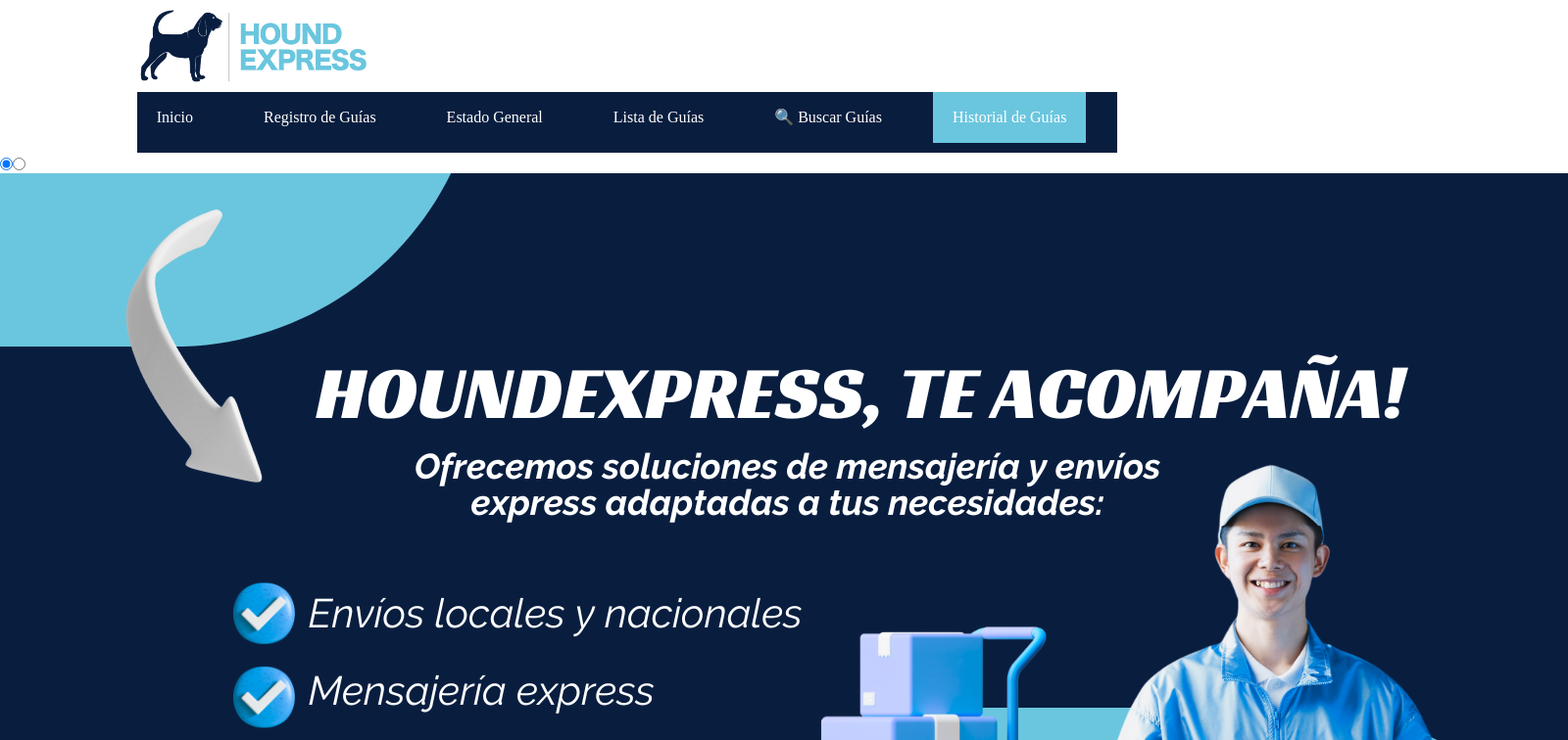
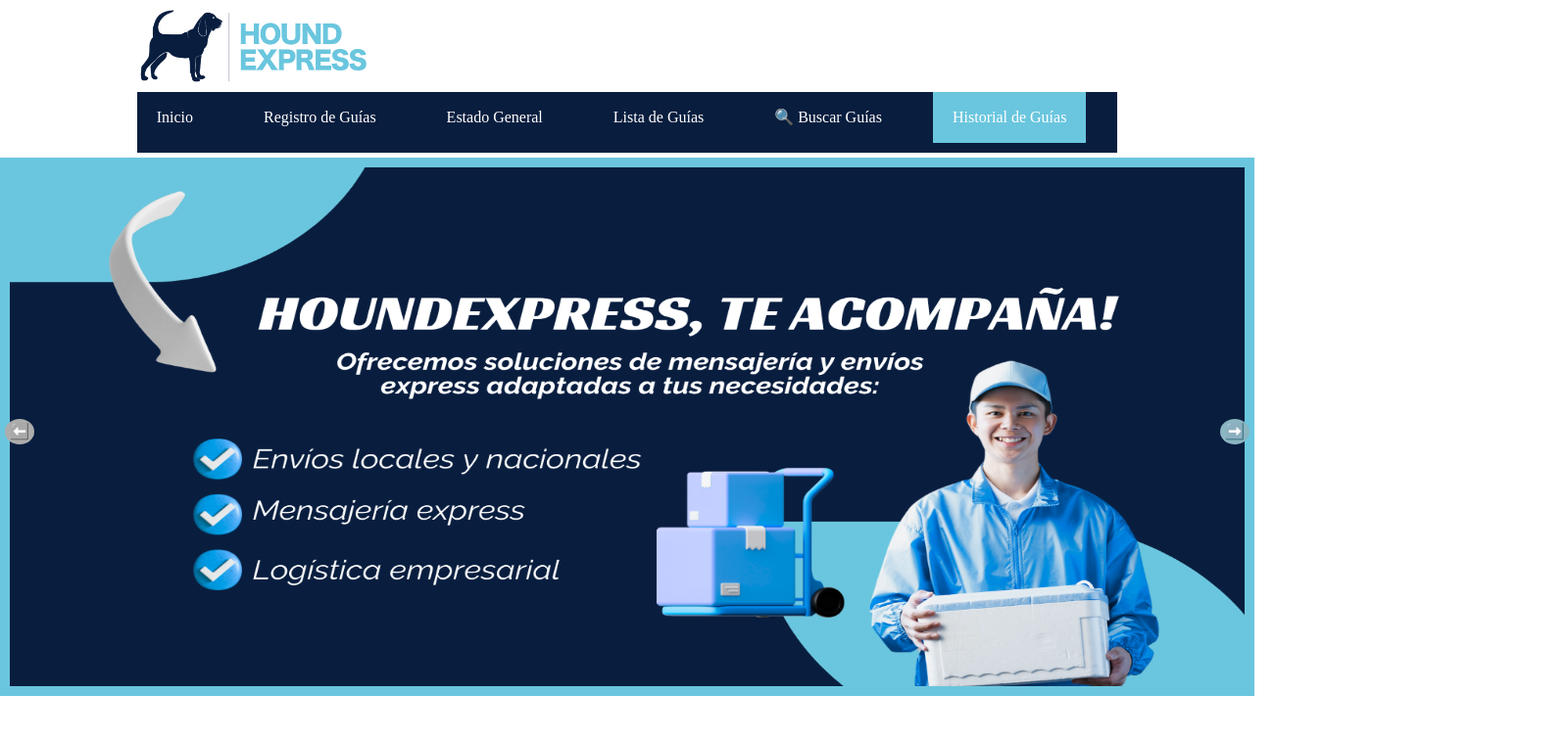
Before and after one commit to YisusDU/ebac-ea-m30-styles-react, a React (Create React App) app in the folder houndxpress1/: page / in a window 1280 px wide. Shown: the top 756 px of the page at 98% size, 1600 px wide, since content can reach past the window. Built offline with nearby package versions, Linux system fonts and the light colour scheme; a web font is replaced by a local one.

Commit message:
Se añade componente Banner completo

```diff
--- a/houndxpress1/src/components/Banner/index.tsx
+++ b/houndxpress1/src/components/Banner/index.tsx
@@ -1,44 +1,52 @@
-import React, { useState } from "react";
-import BannerCanva from "../../assets/IMG/bannerCanva-HX.png"
+import React, { useEffect, useState } from "react";
+import BannerCanva from "../../assets/IMG/bannerCanva-HX.png";
 import BannerLogistics from "../../assets/IMG/bannerUS__HX.png";
-import "./styles.ts"
+import {
+  BannerContainer,
+  CarouselContainer,
+  CarouselImages,
+  CarouselNav,
+} from "./styles";
 
 const Banner = () => {
-  //Capture the input radio checked
-  const [checked, setChecked] = useState("slide1");
+  //Capture the input radio position
+  const [position, setPosition] = useState<"left" | "right">("left");
+
+  //Function to listen the scroll event and change the position of the carousel
+  useEffect(() => {
+    console.log("Position changed:", position);
+  }, [position]);
 
   return (
     /* <!--Banner--> */
-    <article className="banner">
-      <section className="carousel">
-        <input
-          type="radio"
-          name="slides"
-          id="slide1"
-          checked={checked === "slide1"}
-          onChange={() => setChecked("slide1")}
-        />
-        <input
-          type="radio"
-          name="slides"
-          id="slide2"
-          checked={checked === "slide2"}
-          onChange={() => setChecked("slide2")}
-        />
-        <div className="carousel__images">
-          <div className="carousel__element">
-            <img className="banner__img" src={BannerCanva} alt="bannerCanva-HX" />
-          </div>
-          <div className="carousel__element">
-            <img className="banner__img" src={BannerLogistics} alt="Banner-HX-logistics" />
-          </div>
-        </div>
-        <div className="carousel__nav">
-          <label htmlFor="slide1">⬅️</label>
-          <label htmlFor="slide2">➡️</label>
-        </div>
-      </section>
-    </article>
+    <BannerContainer className="banner">
+      <CarouselContainer className="carousel">
+        <CarouselImages className="carousel__images" $position={position}>
+          <article className="carousel__element">
+            <img
+              className="banner__img"
+              src={BannerCanva}
+              alt="bannerCanva-HX"
+            />
+          </article>
+          <article className="carousel__element">
+            <img
+              className="banner__img"
+              src={BannerLogistics}
+              alt="Banner-HX-logistics"
+            />
+          </article>
+        </CarouselImages>
+        <CarouselNav className="carousel__nav" $position={position}>
+          <label htmlFor="slide1" onClick={() => setPosition("left")}>
+            ⬅️
+          </label>
+          <label htmlFor="slide2" onClick={() => setPosition("right")}>
+            ➡️
+          </label>
+        </CarouselNav>
+      </CarouselContainer>
+    </BannerContainer>
   );
 };
 
--- a/houndxpress1/src/components/Banner/styles.ts
+++ b/houndxpress1/src/components/Banner/styles.ts
@@ -1 +1,88 @@
-import styled from 'styled-components';
+import styled from "styled-components";
+import { flex, hover, active, cursorNotAllowed } from "../../theme/mixins";
+
+interface CheckedProps {
+  $position: "left" | "right";
+}
+
+const secondaryColor = (props: any) => props.theme.colors.secondaryColor;
+
+const BannerContainer = styled.article`
+  width: 100%;
+  margin-bottom: 2rem;
+  box-sizing: border-box;
+`;
+
+const CarouselContainer = styled.section`
+  ${flex("column", "unset", "space-evenly")};
+  overflow: hidden;
+  width: 100%;
+  height: 100%;
+
+  input[type="radio"] {
+    display: none;
+  }
+`;
+
+const CarouselImages = styled.section<CheckedProps>`
+  ${flex("row", "stretch", "stretch")};
+  width: 200%;
+  height: 100%;
+  transition: transform 0.5s ease-in-out;
+  transform: ${(props) =>
+    props.$position === "left" ? "translateX(0)" : "translateX(-50%)"};
+
+  .carousel__element {
+    ${flex("row", "center", "center")};
+    width: 100%;
+    background-color: ${secondaryColor};
+
+    .banner__img {
+      width: 100%;
+      height: 100%;
+      max-height: 34.38rem;
+      transition: opacity 0.5s ease-in-out;
+      background-size: cover;
+      background-repeat: no-repeat;
+      background-position: center;
+      padding: 0.625rem;
+    //   object-fit: contain;
+    }
+  }
+`;
+
+const CarouselNav = styled.section<CheckedProps>`
+  ${flex("row", "center", "space-between")};
+  width: 100%;
+  min-width: 19rem;
+  position: absolute;
+  margin-top: 0.625rem;
+  height: max-content;
+
+  label {
+    cursor: pointer;
+    padding: 0.3125rem;
+    background-color: #8ab5c1;
+    margin: 0 0.3125rem;
+    border-radius: 50%;
+    z-index: 5;
+    ${hover("#8e9cb3c0")};
+    ${active()};
+  }
+  ${(props) =>
+    props.$position === "left"
+      ? `
+        label[for="slide1"] {
+          filter: grayscale(100%);
+          ${cursorNotAllowed()};
+        }
+        `
+      : `
+        label[for="slide2"] {
+          filter: grayscale(100%);
+          ${cursorNotAllowed()};
+        }
+        `}
+`;
+
+export { BannerContainer, CarouselContainer, CarouselImages, CarouselNav };
```
